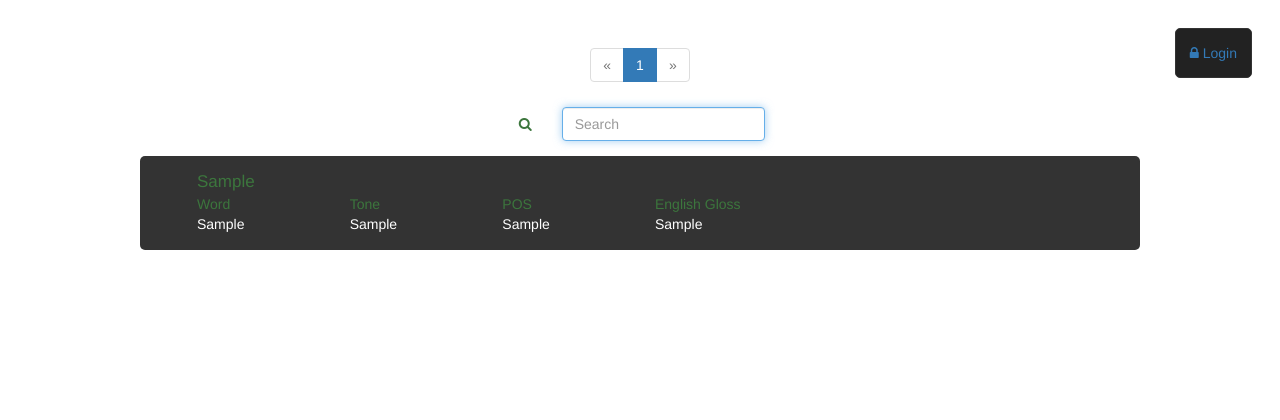
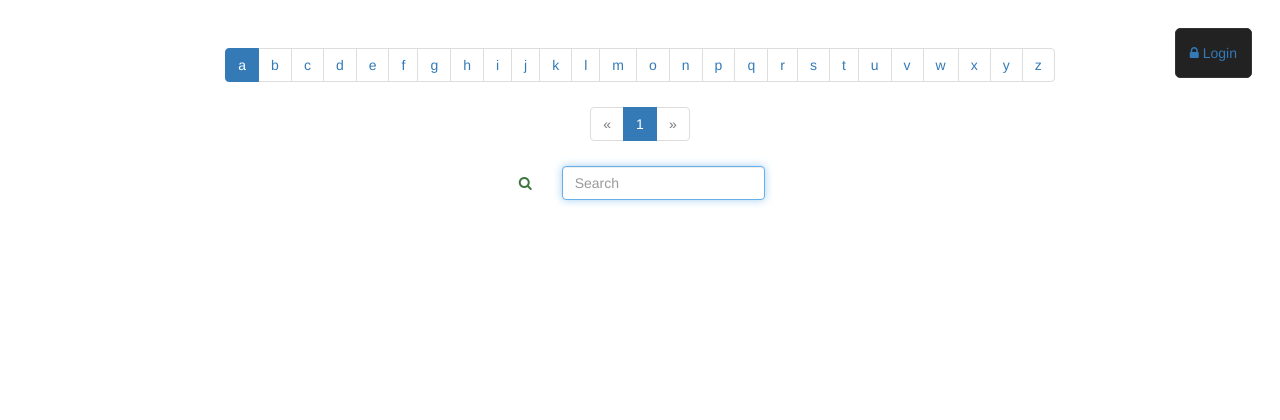
Before and after one commit to Typecraft/ruyankitara, a Django app: page /words in a window 1280 px wide. Shown: the top 420 px of the page. Run offline with Django 3.2, Linux system fonts and the light colour scheme; tables that the repository leaves empty hold one stand-in row (values such as "Sample post"); some libraries are stand-ins or nearby versions.

Commit message:
Add alphabet pagination

```diff
--- a/words/static/words/base.css
+++ b/words/static/words/base.css
@@ -62,3 +62,7 @@ html, body{
     transition: bottom 0.3s ease;
 
 }
+
+.mb-0{
+    margin-bottom: 0 !important;
+}
--- /dev/null
+++ b/words/templates/words/alphabet_pagination.html
@@ -0,0 +1,13 @@
+ <ul class="pagination mb-0">
+   {% for alphabet_char in 'abcdefghijklmonpqrstuvwxyz' %}
+     {% if char == alphabet_char %}
+        <li class="active"><a href="#">{{ alphabet_char }}</a></li>
+     {% else %}
+       <li>
+         <a href="/words?char={{ alphabet_char }}{% if page %}&page={{ page }}"{% endif %}>
+           {{ alphabet_char }}
+         </a>
+       </li>
+     {% endif %}
+   {% endfor %}
+ </ul>
--- a/words/templates/words/mywords.html
+++ b/words/templates/words/mywords.html
@@ -16,23 +16,26 @@
             </div>
         {% endif %}
         <div class="header">
+          {% include 'words/alphabet_pagination.html' %}
+        </div>
+        <div class="header">
           <ul class="pagination">
             {% if page == 1 %}
               <li class="disabled"><a href="">&laquo;</a></li>
             {% else %}
-                    <li><a href="/words?page={{ page|add:-1 }}">&laquo;</a></li>
+              <li><a href="/words?page={{ page|add:-1 }}{% if char %}&char={{ char }}{% endif %}">&laquo;</a></li>
             {% endif %}
             {% for i in range %}
               {% if i == page %}
                 <li class="active"><a href="#">{{ i }}</a></li>
               {% else %}
-                        <li><a href="/words?page={{ i }}{% if search_query %}&q={{ search_query }}{% endif %}">{{ i }}</a></li>
+                <li><a href="/words?page={{ i }}{% if search_query %}&q={{ search_query }}{% endif %}{% if char %}&char={{ char }}{% endif %}">{{ i }}</a></li>
               {% endif %}
             {% endfor %}
             {% if page == num_pages %}
               <li class="disabled"><a href="">&raquo;</a></li>
             {% else %}
-                    <li><a href="/words?page={{ page|add:1 }}">&raquo;</a></li>
+              <li><a href="/words?page={{ page|add:1 }}{% if char %}&char={{ char }}{% endif %}">&raquo;</a></li>
             {% endif %}
           </ul>
         </div>
--- a/words/views.py
+++ b/words/views.py
@@ -125,6 +125,7 @@ def words(request):
     :return:
     """
     search_query = request.GET.get('q')
+    character = request.GET.get('char', 'a')
     words_all = Word.objects\
         .order_by('word')
 
@@ -136,6 +137,8 @@ def words(request):
             Q(tone__contains=search_query) |
             Q(dialect__contains=search_query)
         )
+    else:
+        words_all = words_all.filter(word__istartswith=character)
 
     paginator = Paginator(words_all, 25)
     page = request.GET.get('page')
@@ -159,5 +162,6 @@ def words(request):
         'page': int(page),
         'is_filtered': search_query is not None,
         'range': paginator_template_range,
-        'search_query': search_query
+        'search_query': search_query,
+        'char': character
     })
```
Also changed, not shown: words/static/words/words.css (line endings or trailing spaces). Lines whose indentation alone changed are shown as unchanged.
